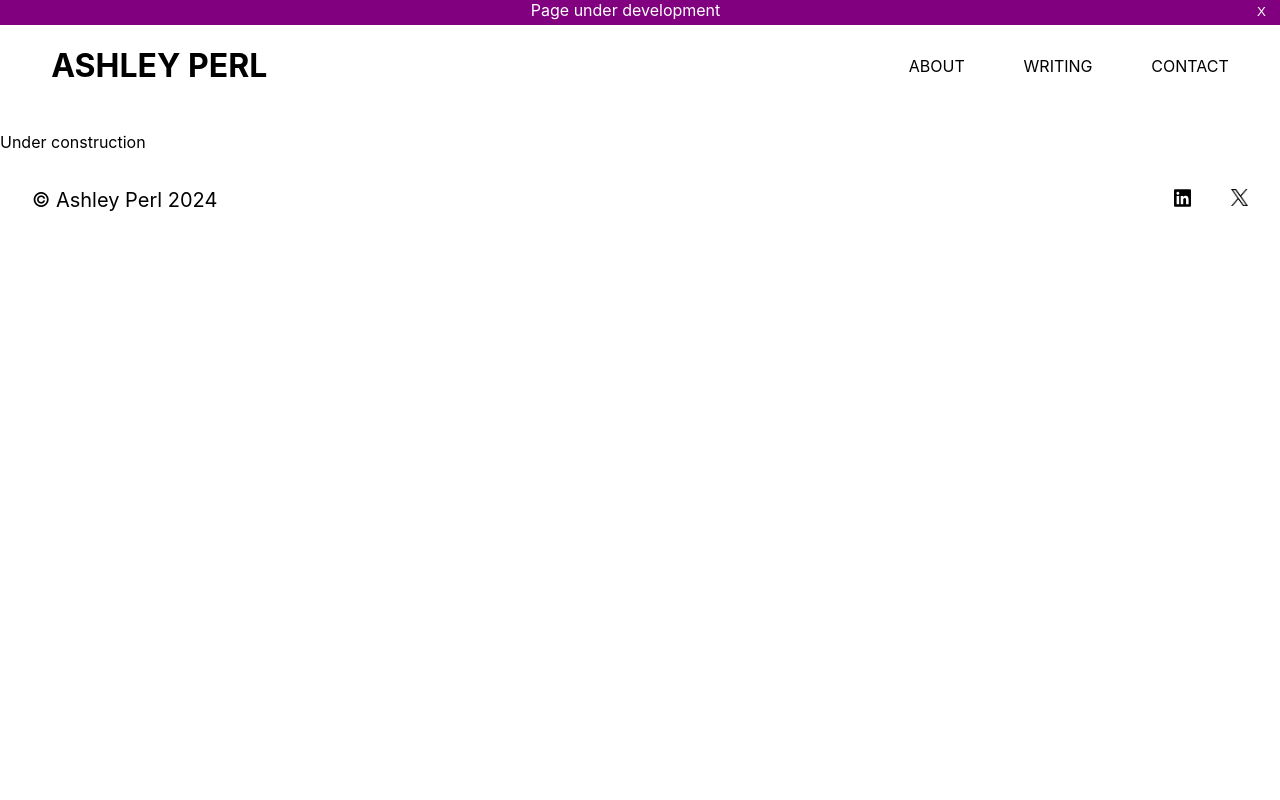
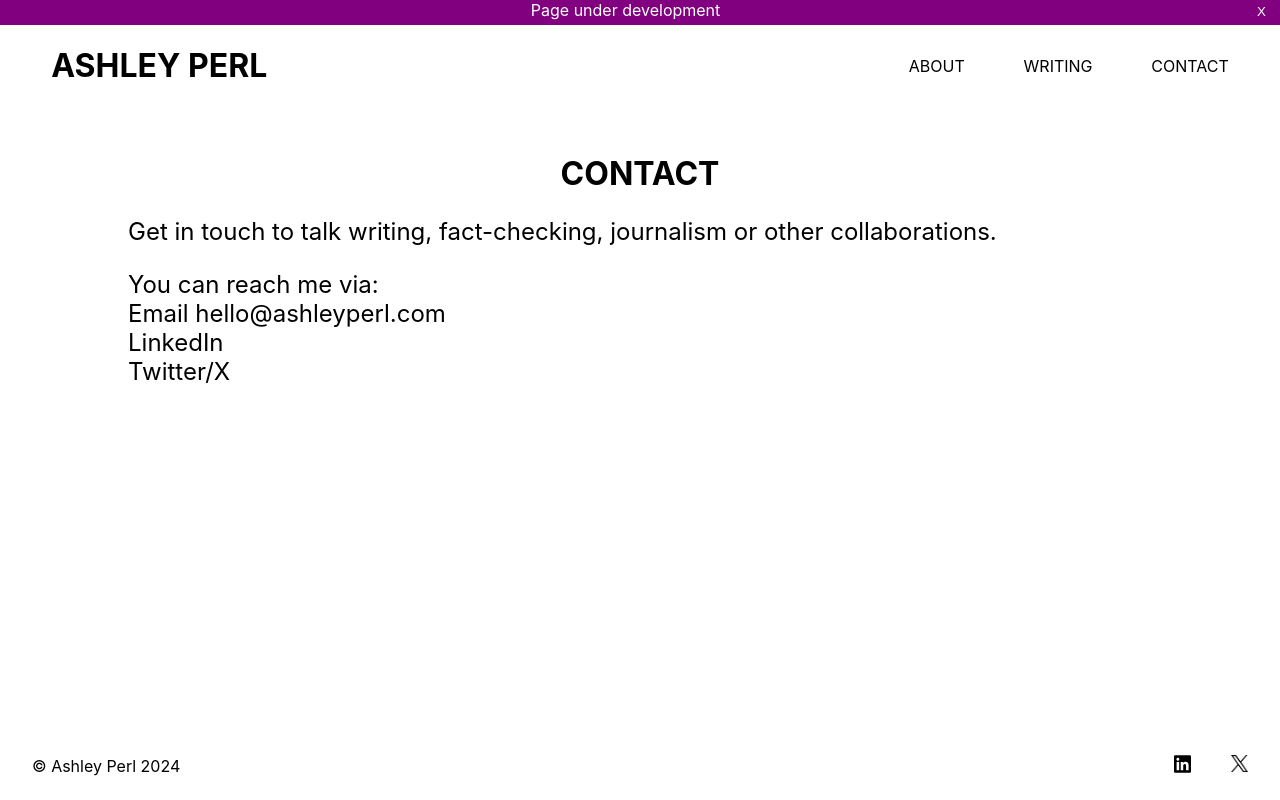
Before and after one commit to Rasmuskrogh/ashley-perl-news, a React (Create React App) app: page /contact in a window 1280 px wide. Built offline with nearby package versions, Linux system fonts and the light colour scheme.

Commit message:
made footer stick to the bottom and added content for contact page

```diff
--- a/src/App.js
+++ b/src/App.js
@@ -8,7 +8,7 @@ import Footer from "./components/Footer";
 
 function App() {
   return (
-    <>
+    <div className="app">
       <Header />
       <Routes>
         <Route path="/" element={<Main />} />
@@ -17,7 +17,7 @@ function App() {
         <Route path="/contact" element={<Contact />} />
       </Routes>
       <Footer />
-    </>
+    </div>
   );
 }
 
--- /dev/null
+++ b/src/components/Contact.css
@@ -0,0 +1,16 @@
+.contact {
+  padding: 0 10% 0 10%;
+}
+
+.contact-header {
+  text-align: center;
+}
+
+.contact-paragraph {
+  font-size: 1.5rem;
+}
+
+.contact-information {
+  margin: 0;
+  font-size: 1.5rem;
+}
--- a/src/components/Contact.jsx
+++ b/src/components/Contact.jsx
@@ -1,7 +1,23 @@
 import React from "react";
 
+import "./Contact.css";
+
 const Contact = () => {
-  return <div>Under construction</div>;
+  return (
+    <>
+      <div className="contact">
+        <h1 className="contact-header">CONTACT</h1>
+        <p className="contact-paragraph">
+          Get in touch to talk writing, fact-checking, journalism or other
+          collaborations.
+        </p>
+        <p className="contact-information">You can reach me via:</p>
+        <p className="contact-information">Email hello@ashleyperl.com</p>
+        <p className="contact-information"> LinkedIn</p>
+        <p className="contact-information">Twitter/X</p>
+      </div>
+    </>
+  );
 };
 
 export default Contact;
--- a/src/components/Footer.css
+++ b/src/components/Footer.css
@@ -1,13 +1,14 @@
-footer {
+.footer {
   display: flex;
   flex-direction: row;
   justify-content: space-between;
   /*   height: 100px; */
   padding: 1rem 2rem 0.5rem 2rem;
+  margin-top: auto;
 }
 
 footer p {
-  font-size: 20px;
+  font-size: 16px;
 }
 
 .footer-links {
--- a/src/components/Footer.jsx
+++ b/src/components/Footer.jsx
@@ -7,7 +7,7 @@ import "./Footer.css";
 
 const Footer = () => {
   return (
-    <footer>
+    <footer className="footer">
       <p> &copy; Ashley Perl 2024</p>
       <div className="footer-links">
         <Link to="https://www.linkedin.com/in/ashleyperl/">
--- a/src/index.css
+++ b/src/index.css
@@ -12,3 +12,9 @@ code {
   font-family: source-code-pro, Menlo, Monaco, Consolas, "Courier New",
     monospace;
 }
+
+.app {
+  min-height: 100vh;
+  display: flex;
+  flex-direction: column;
+}
```
